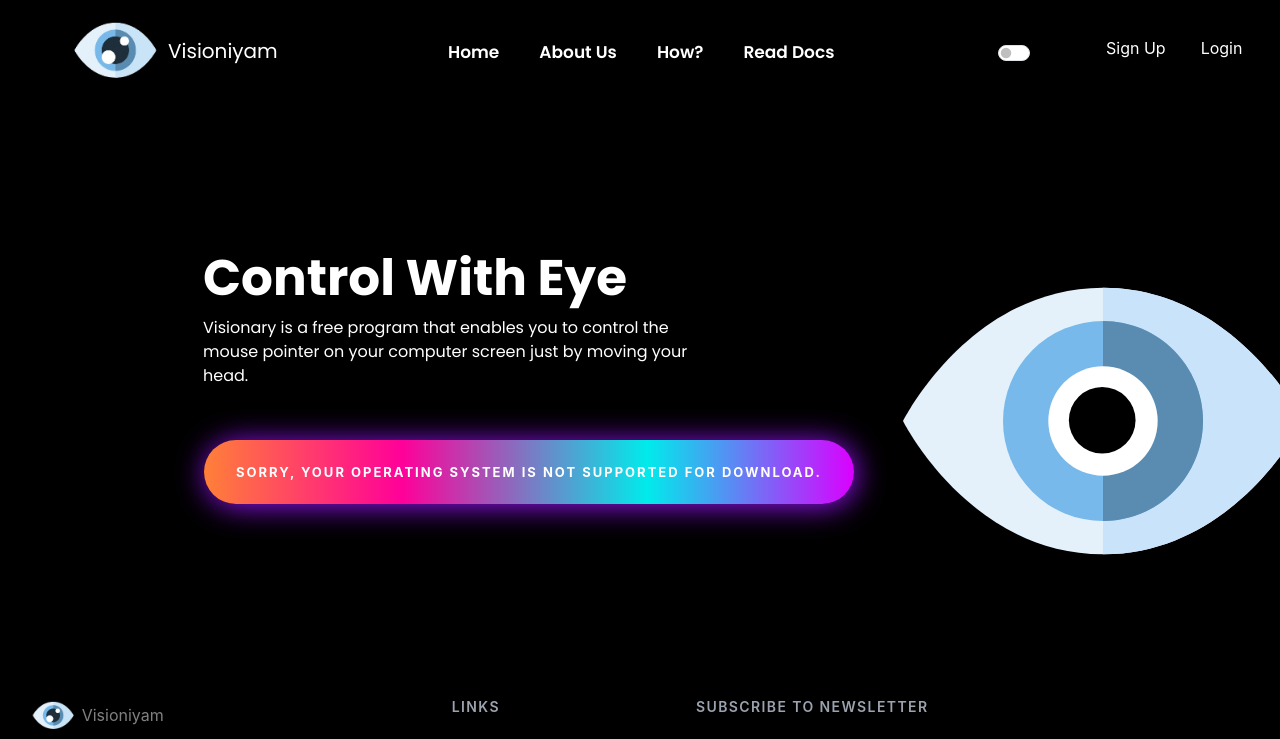
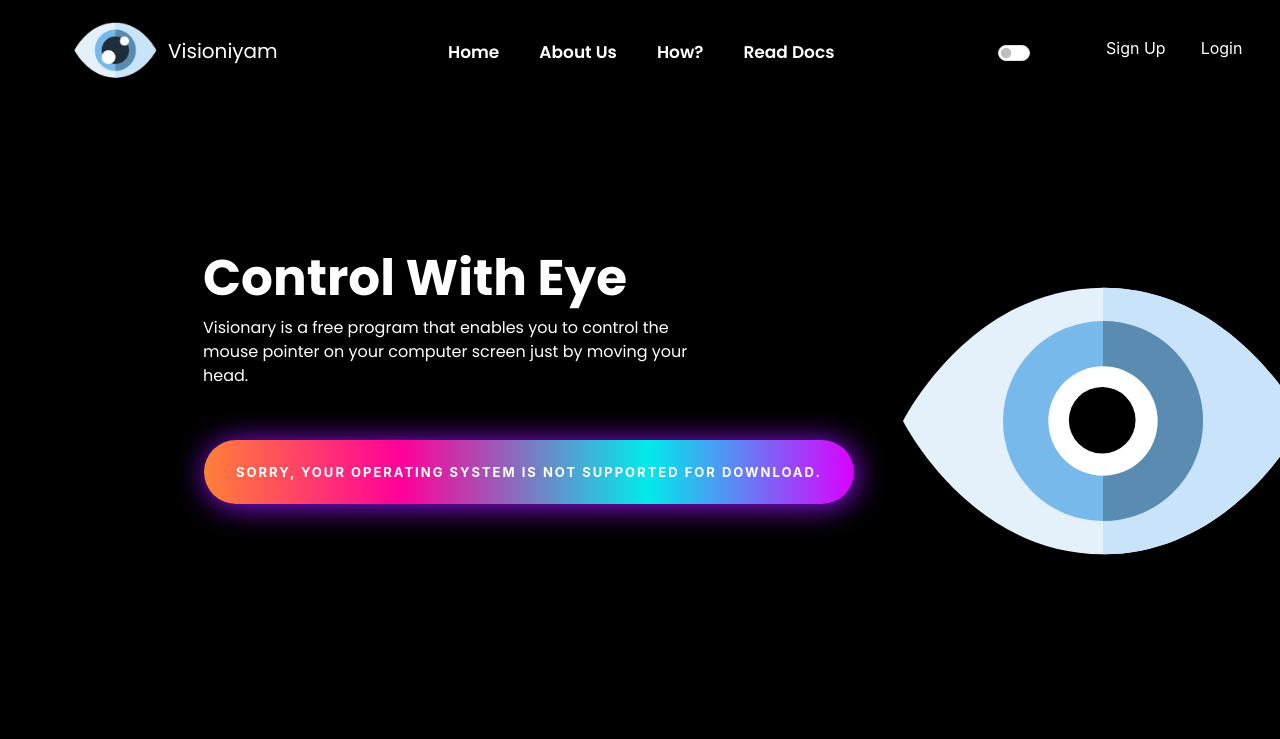
Before and after one commit to Shauryacious/visioniyam, a React (Create React App) app in the folder frontend/: page / in a window 1280 px wide. Shown: the top 739 px of the page. Built offline with nearby package versions, Linux system fonts and the light colour scheme.

Commit message:
increse the size

```diff
--- a/frontend/src/component/Home.js
+++ b/frontend/src/component/Home.js
@@ -4,7 +4,7 @@ import ButtonWithBackground from './button';
 export default function Home(props) {
   return (
     <>
-      <div style={{ paddingTop: "120px", display: "flex", paddingBottom: '10px',gap:"300px" ,paddingLeft:"100px",height:"700px",marginBottom:"-200px"}}>
+      <div style={{ paddingTop: "120px", display: "flex", paddingBottom: '10px',gap:"300px" ,paddingLeft:"100px",height:"700px",marginBottom:"-100px"}}>
         <div style={{ position: "relative", top: "20px" }}>
           <div style={{ position: "relative", left: "100px", fontFamily: "poppins", fontWeight: "700", fontSize: '50px' }}>Control With Eye</div>
           <div style={{ width: '500px', position: "relative", left: "100px", fontFamily: "poppins", fontWeight: "400", fontSize: "16px" }}>Visionary is a free program that enables you to control the mouse pointer on your computer screen just by moving your head.</div>
```
